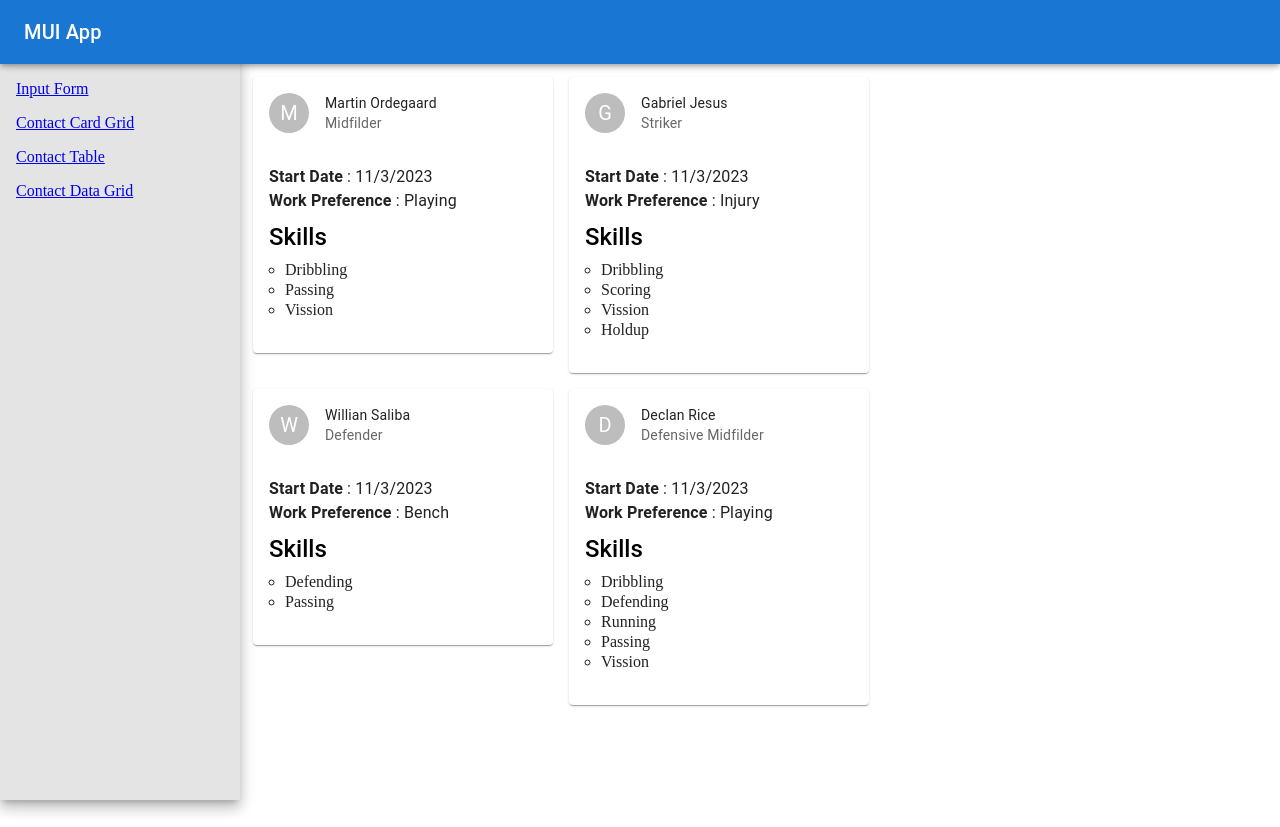
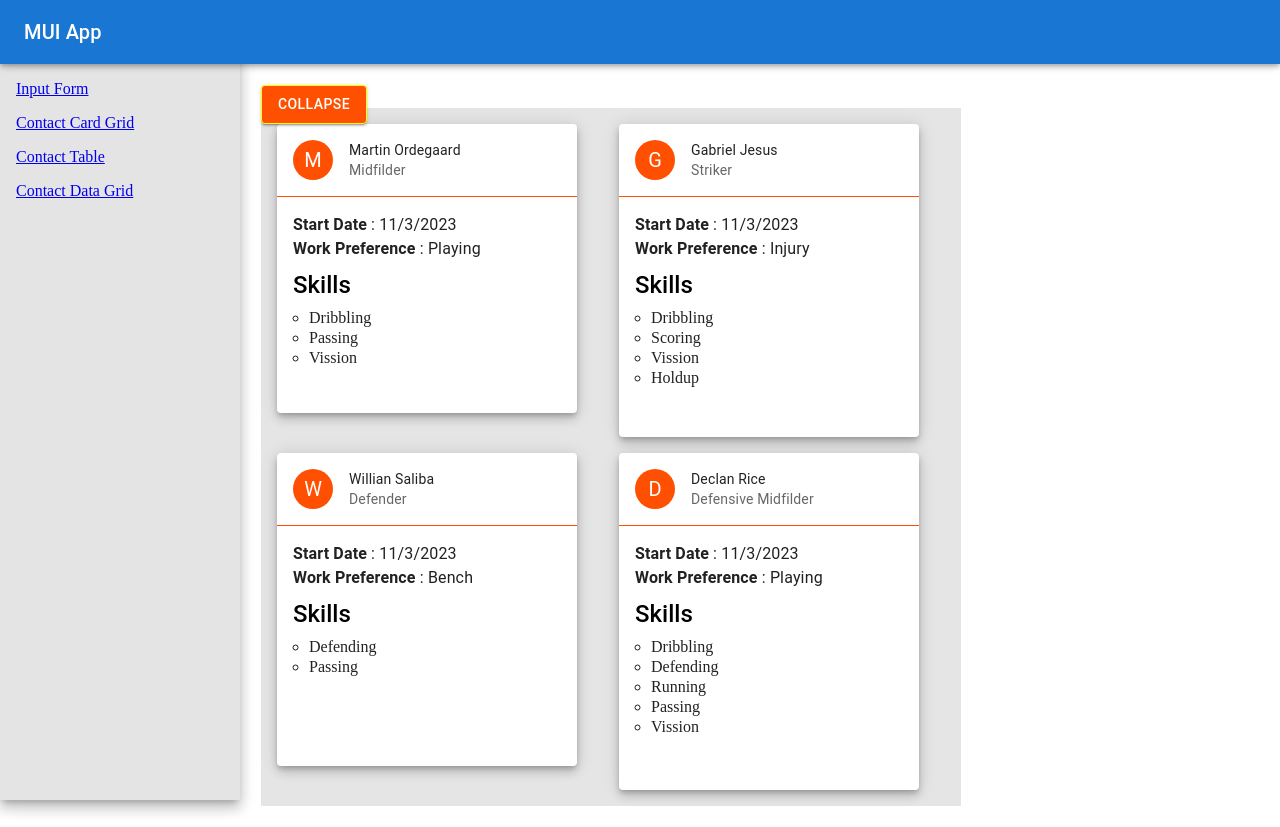
Before and after one commit to gemtunde/MUI-App, a React (Create React App) app: page /grid in a window 1280 px wide. Before the commit the page ends 800 px from the top, so only its background shows below. Built offline with nearby package versions, Linux system fonts and the light colour scheme; the HTML template or start-up script is replaced by a standard one.

Commit message:
Advance mui grid spacing , sizing

```diff
--- a/src/Components/Grid/ContactCardGrid.tsx
+++ b/src/Components/Grid/ContactCardGrid.tsx
@@ -1,4 +1,4 @@
-import React from "react";
+import React, { useState } from "react";
 import {
   Card,
   Avatar,
@@ -9,28 +9,76 @@ import {
   List,
   ListItem,
   ListSubheader,
+  Box,
+  Button,
+  Collapse,
 } from "@mui/material";
 import { contactData } from "../../Data/ContactData";
 
 type Props = {};
 
+const contactLiheight = 24;
+let maxSkills = 1;
+
 const ContactCardGrid = (props: Props) => {
+  const [open, setOpen] = useState(true);
+
+  const gridAllProps = open
+    ? {}
+    : {
+        display: "flex",
+        justifyContent: "center",
+        alignItems: "center",
+      };
+
   return (
-    <Grid container spacing={2} sx={{ width: 700 }}>
+    <Box m={1}>
+      <Button variant="contained" onClick={() => setOpen(!open)}>
+        Collapse
+      </Button>
+      <Grid
+        container
+        spacing={2}
+        sx={{
+          width: 700,
+          backgroundColor: "grid.main",
+          marginLeft: 0,
+          paddingRight: 2,
+          paddingBottom: 2,
+        }}
+      >
         {contactData.map((contact) => {
+          maxSkills =
+            (contact.skills?.length || 0) > maxSkills
+              ? contact.skills?.length || 0
+              : maxSkills;
           return (
-          <Grid item key={contact.name}>
-            <Card sx={{ width: 300 }}>
+            <Grid item key={contact.name} xs={open ? 6 : 12} sx={gridAllProps}>
+              <Card sx={{ width: 300, boxShadow: 6 }}>
                 <CardHeader
                   title={contact.name}
                   subheader={contact.role}
+                  sx={{
+                    borderBottom: "1px solid",
+                    borderBottomColor: "primary.main",
+                  }}
                   avatar={
-                  <Avatar>
+                    <Avatar
+                      sx={{
+                        backgroundColor: "primary.main",
+                      }}
+                    >
                       {contact.name?.substring(0, 1).toUpperCase() || "A"}
                     </Avatar>
                   }
                 />
-              <CardContent>
+                <Collapse
+                  in={open}
+                  //  timeout={2000} orientation="horizontal"
+                >
+                  <CardContent
+                    sx={{ height: 104 + maxSkills * contactLiheight }}
+                  >
                     <Typography>
                       <b>Start Date</b> : {contact.startDate}
                     </Typography>
@@ -66,11 +114,13 @@ const ContactCardGrid = (props: Props) => {
                       })}
                     </List>
                   </CardContent>
+                </Collapse>
               </Card>
             </Grid>
           );
         })}
       </Grid>
+    </Box>
   );
 };
 
```
Lines whose indentation alone changed are shown as unchanged.
